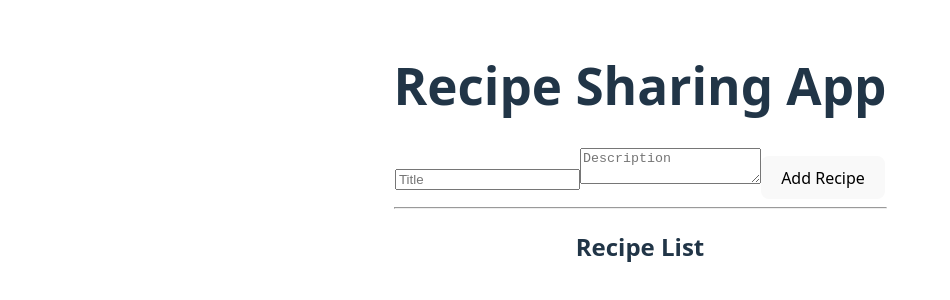
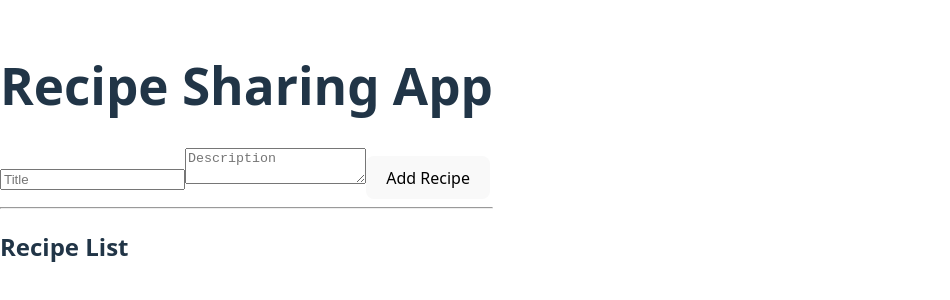
Before and after one commit to Saadallah-design/alx-fe-reactjs, a React (Vite) app in the folder recipe-sharing-app/: page / in a window 1280 px wide. Shown: the part 246-546 px from the top of the page, without its empty margins (0-950 px from the left). Built offline with nearby package versions, Linux system fonts and the light colour scheme.

Commit message:
managing the routing in the App.jsx instead of main.jsx

```diff
--- a/recipe-sharing-app/src/App.jsx
+++ b/recipe-sharing-app/src/App.jsx
@@ -1,15 +1,35 @@
-import { useState } from 'react'
-import AddRecipeForm from './components/AddRecipeForm'
-import RecipeList from './components/RecipeList'
-import './App.css'
+import React from 'react';
+import {
+  BrowserRouter,
+  Routes,
+  Route
+} from 'react-router-dom';
+
+// Import all components used in your routes/layout
+import AddRecipeForm from './components/AddRecipeForm.jsx';
+import RecipeList from './components/RecipeList.jsx';
+import RecipeDetails from './components/RecipeDetails.jsx';
+
+// Simple layout component for the main page
+const Home = () => (
+  <>
+    <h1>Recipe Sharing App</h1>
+    <AddRecipeForm />
+    <hr />
+    <RecipeList />
+  </>
+);
 
 function App() {
   return (
-    <>
-    <RecipeList />
-    <AddRecipeForm />
-    </>
-  )
+    <BrowserRouter>
+      <Routes>
+        <Route path="/" element={<Home />} />
+        <Route path="/recipes/:recipeId" element={<RecipeDetails />} />
+        <Route path="*" element={<h1>404 - Page Not Found</h1>} />
+      </Routes>
+    </BrowserRouter>
+  );
 }
 
-export default App
+export default App;
--- a/recipe-sharing-app/src/main.jsx
+++ b/recipe-sharing-app/src/main.jsx
@@ -1,37 +1,13 @@
-import { StrictMode } from 'react'
-import { createRoot } from 'react-dom/client'
+
 import './index.css'
 import App from './App.jsx'
-import AddRecipeForm from './components/AddRecipeForm.jsx'
-import RecipeList from './components/RecipeList.jsx'
-import RecipeDetails from './components/RecipeDetails.jsx'
+
 import ReactDOM from 'react-dom/client';
 import React from 'react';
-import {
-  BrowserRouter,
-  Routes,
-  Route
-} from 'react-router-dom';
-
-// A simple layout component to hold the forms
-const Home = () => (
-  <>
-    <h1>Recipe Sharing App</h1>
-    <AddRecipeForm />
-    <hr />
-    <RecipeList />
-  </>
-);
-
 
 ReactDOM.createRoot(document.getElementById('root')).render(
   <React.StrictMode>
-    <BrowserRouter>
-      <Routes>
-        <Route path="/" element={<Home />} />
-        <Route path="/recipes/:recipeId" element={<RecipeDetails />} />
-        <Route path="*" element={<h1>404 - Page Not Found</h1>} />
-      </Routes>
-    </BrowserRouter>
+    {/* Rendering the App component, which now contains all routing */}
+    <App />
   </React.StrictMode>,
 );
```
